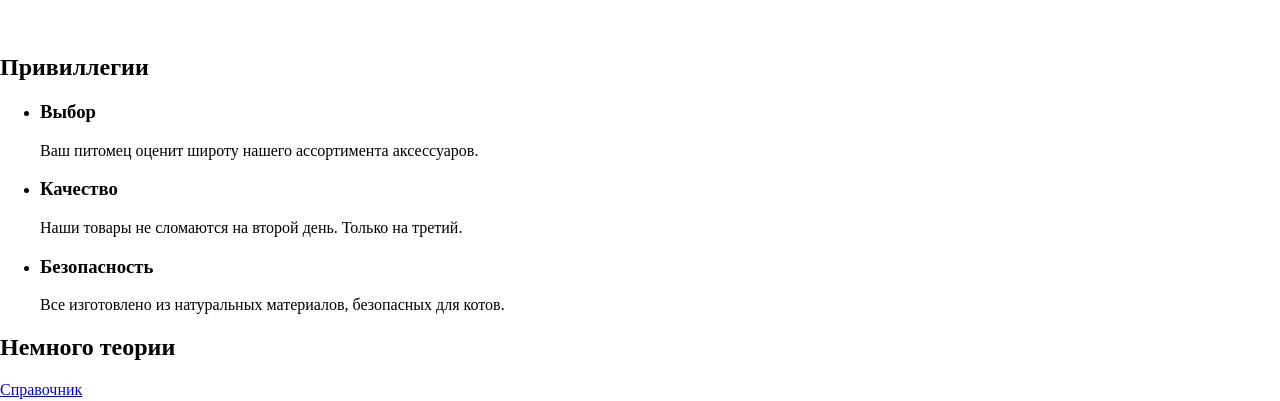
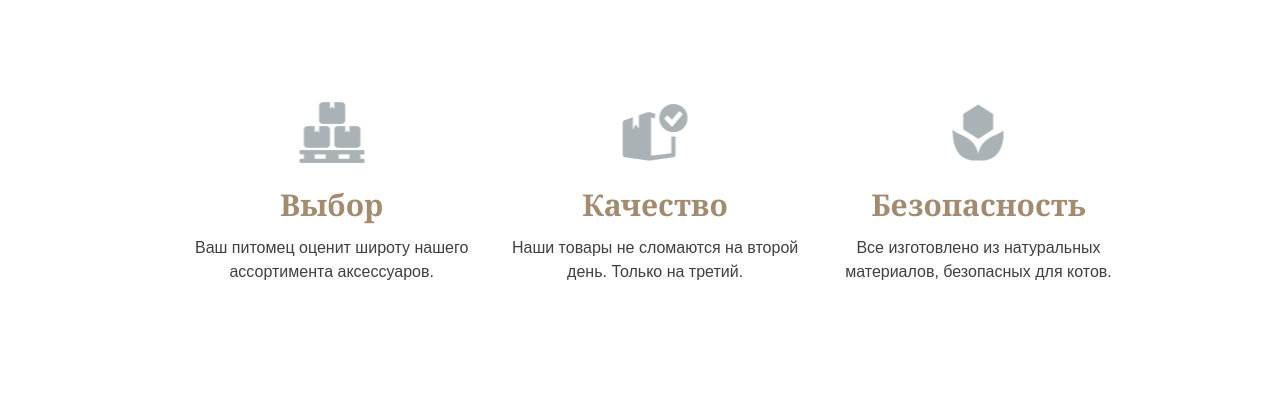
Before and after one commit to Shalunoff-m/GreatKeksby, a website: page index.html in a window 1280 px wide. Shown: the part 551-952 px from the top of the page. Drawn offline with Linux system fonts and the light colour scheme.

Commit message:
add advantages

```diff
--- a/index.html
+++ b/index.html
@@ -34,22 +34,24 @@
 
         <!-- Здесь блок привиллегий
 -->
-        <section class="advantages ">
-            <h2 class="hidden ">Привиллегии</h2>
-            <ul>
-                <li>
-                    <h3>Выбор</h3>
-                    <p>Ваш питомец оценит широту нашего ассортимента аксессуаров.</p>
-                </li>
-                <li>
-                    <h3>Качество</h3>
-                    <p>Наши товары не сломаются на второй день. Только на третий.</p>
-                </li>
-                <li>
-                    <h3>Безопасность</h3>
-                    <p>Все изготовлено из натуральных материалов, безопасных для котов.</p>
-                </li>
-            </ul>
+        <section class="advantages">
+            <div class="wrapper">
+                <h2 class="advantages__header visually-hidden">Привиллегии</h2>
+                <ul class="advantages__list">
+                    <li class="advantages__item advantages__item--select">
+                        <h3 class="advantages__text">Выбор</h3>
+                        <p class="advantages__description">Ваш питомец оценит широту нашего ассортимента аксессуаров.</p>
+                    </li>
+                    <li class="advantages__item advantages__item--quality">
+                        <h3 class="advantages__text">Качество</h3>
+                        <p class="advantages__description">Наши товары не сломаются на второй день. Только на третий.</p>
+                    </li>
+                    <li class="advantages__item advantages__item--secure">
+                        <h3 class="advantages__text">Безопасность</h3>
+                        <p class="advantages__description">Все изготовлено из натуральных материалов, безопасных для котов.</p>
+                    </li>
+                </ul>
+            </div>
         </section>
 
         <!-- Блок истории
--- a/style.scss
+++ b/style.scss
@@ -1,6 +1,14 @@
-.no-space {
+%no-space {
     margin: 0;
     padding: 0;
+}
+
+.visually-hidden {
+    position: absolute;
+    clip: rect(0 0 0 0);
+    width: 1px;
+    height: 1px;
+    margin: -1px;
 }
 
 // ---------Настройки шрифтов
@@ -11,6 +19,14 @@
     color: white;
 }
 
+%fontParagraph {
+    color: #404040;
+    font-family: Arial;
+    font-size: 16px;
+    font-weight: 400;
+    line-height: 24px;
+}
+
 // шрифт ссылок
 %linkFont {
     @extend %baseFont;
@@ -19,17 +35,19 @@
 }
 
 body {
-    @extend .no-space;
+    @extend %no-space;
 }
 
 .wrapper {
     width: 1020px;
+    // min-width: 1020px;
     margin: 0 auto;
 }
 
 .header {
     // блок
-    min-height: 525px;
+    min-width: 1020px;
+    height: 525px;
     margin: 0;
     padding: 30px 0;
     // шрифт
@@ -47,7 +65,7 @@ body {
 }
 
 .mainNavigation__list {
-    @extend .no-space;
+    @extend %no-space;
 }
 
 .mainNavigation__link,
@@ -99,13 +117,75 @@ body {
 
 .header__slogan {
     @extend %baseFont;
-    // Шрифт
-    font-family: Cambria, Cochin, Georgia, Times, 'Times New Roman', serif;
-    font-weight: bold;
+    color: white;
+    font-family: Georgia;
     font-size: 45px;
+    font-weight: 700;
+    line-height: 55px;
     text-align: center;
 }
 
 .show * {
     outline: 1px rgba(0, 238, 255, 0.20) solid;
 }
+
+.advantages {
+    display: block;
+    padding-top: 140px;
+    min-height: 295px;
+    @extend %fontParagraph;
+}
+
+.advantages__list {
+    list-style: none;
+}
+
+.advantages__text {
+    color: #a38b70;
+    font-family: Georgia;
+    font-size: 30px;
+    font-weight: 700;
+    line-height: 30px;
+}
+
+.advantages__item {
+    display: block;
+    position: relative;
+    width: 33%;
+    float: left;
+    text-align: center;
+    @extend %no-space;
+}
+
+.advantages__item::before {
+    position: absolute;
+    top: -95px;
+    left: 50%;
+    // left: 50%;
+    // block
+    display: block;
+    width: 75px;
+    height: 75px;
+    //style
+    background: url("../img/advantages_1.png") no-repeat center center;
+    // background-color: red;
+    //other
+    content: "";
+    transform: translateX(-50%);
+}
+
+.advantages__text {
+    @extend %no-space;
+}
+
+.advantages__item--select::before {
+    background: url("../img/advantages_1.png") no-repeat center center;
+}
+
+.advantages__item--quality::before {
+    background: url("../img/advantages_2.png") no-repeat center center;
+}
+
+.advantages__item--secure::before {
+    background: url("../img/advantages_3.png") no-repeat center center;
+}
```
Also changed, not shown: css/style.css, 1 other file.
